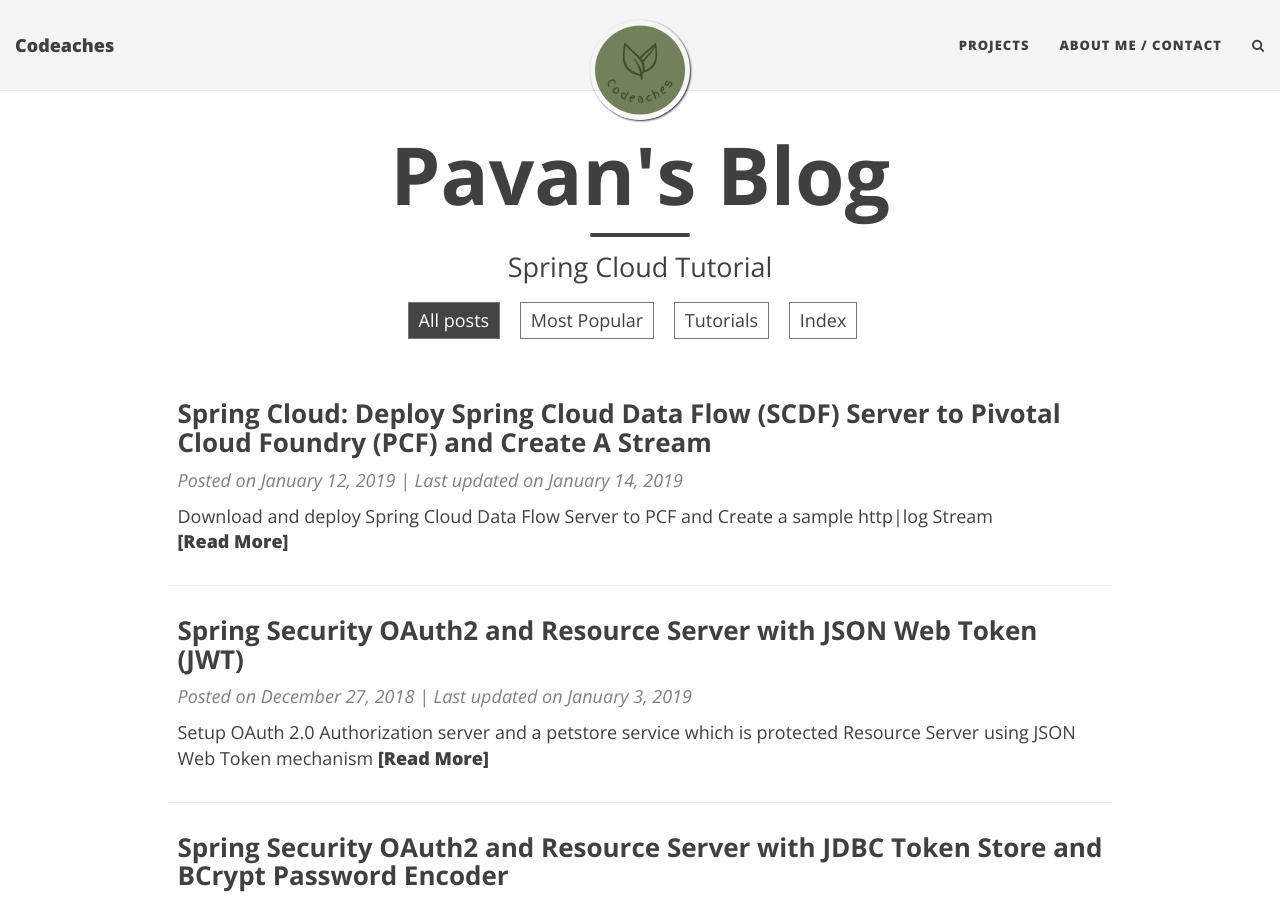
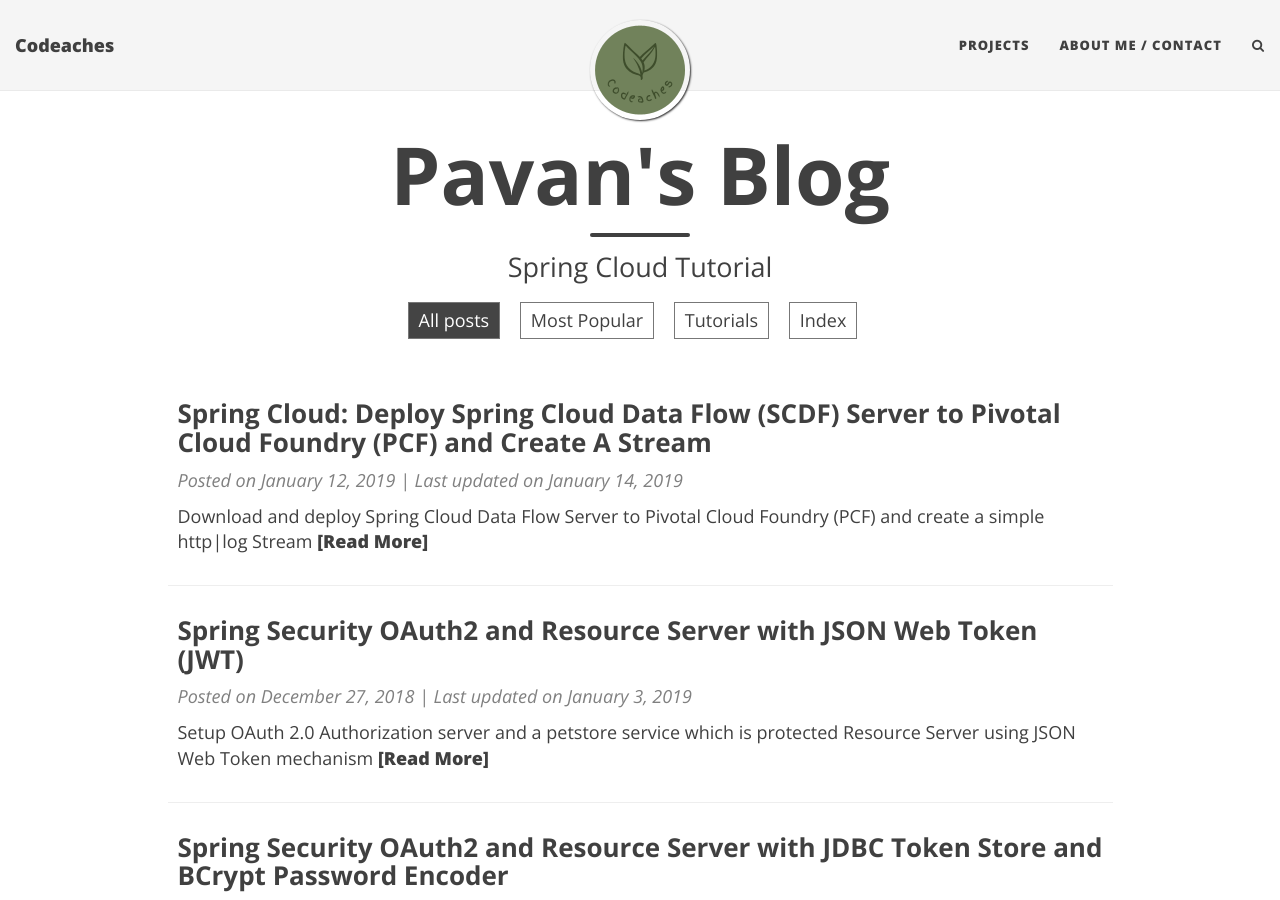
Before and after one commit to codeaches/codeaches.github.io, a Jekyll site: the page built from index.html, in a window 1280 px wide and 900 px high. Built offline with Jekyll 4.4.1, drawn with Linux system fonts in a browser that asks for light colours; nearby versions of some CDN libraries; the list of posts is cut into pages by our own code.

Commit message:
no message

```diff
--- a/_posts/2019-01-12-Spring Cloud-Deploy SCDF to PCF and Create A Stream.md
+++ b/_posts/2019-01-12-Spring Cloud-Deploy SCDF to PCF and Create A Stream.md
@@ -17,7 +17,7 @@ gh-repo: codeaches/scdf-pcf-stream
 github-codebase-post-link: true
 gh-badge: [star, watch, follow]
 preview-length: 50
-preview-message: Download and deploy Spring Cloud Data Flow Server to PCF and Create a sample http|log Stream
+preview-message: Download and deploy Spring Cloud Data Flow Server to Pivotal Cloud Foundry (PCF) and create a simple http|log Stream
 lastupdated: 2019-01-14
 paypal-donate-button: true
 ads-by-google: true
```
